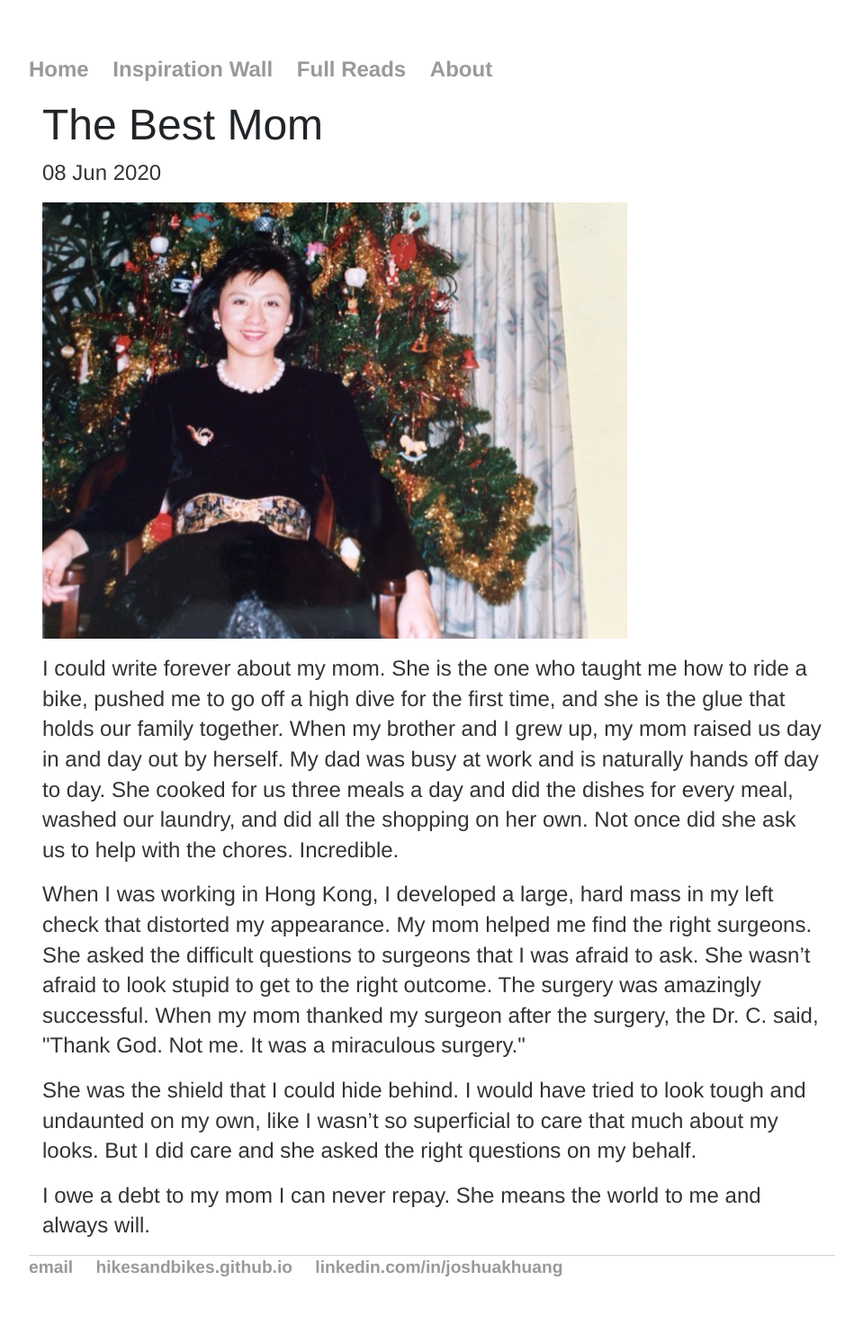
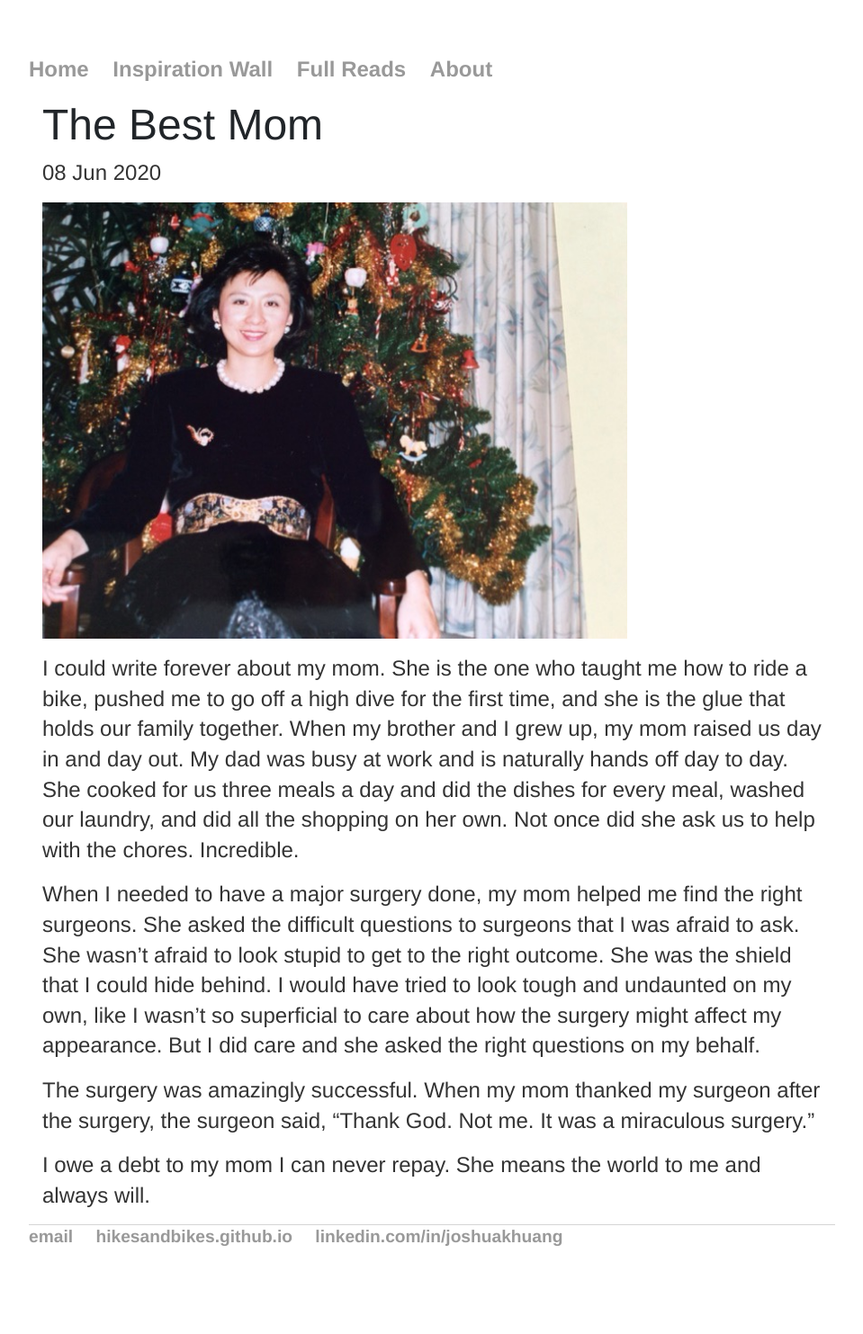
Before and after one commit to hikesandbikes/hikesandbikes.github.io, a Jekyll site: the page built from _posts/2020-06-08-mom.md, in a window 1280 px wide. Shown: the whole page at 90% size, without its empty margins (160-1119 px from the left). Built offline with Jekyll 4.4.1, drawn with Linux system fonts in a browser that asks for light colours; after the commit the page ends 1449 px from its top, so only the background shows below that.

```diff
--- a/_posts/2020-06-08-mom.md
+++ b/_posts/2020-06-08-mom.md
@@ -9,7 +9,7 @@
 <p>I could write forever about my mom.
 			She is the one who taught me how to ride a bike, pushed me to go off a high dive for the first time,
 			and she is the glue that holds our family together.  When my brother and I grew up, my mom raised us day in and day
-			out by herself.  My dad was busy at work and is naturally hands off day to day.  She cooked for us
+			out.  My dad was busy at work and is naturally hands off day to day.  She cooked for us
 			three meals a day and did the dishes for every meal, washed our laundry, and did all the shopping on her own.
 			Not once did she ask us to help with the chores.  Incredible.
 		</p>
@@ -17,16 +17,16 @@
 
 <p>
 
-When I was working in Hong Kong, I developed a large, hard mass in my left check that distorted my appearance. My mom helped me find the right surgeons. She asked the difficult questions to surgeons that I was afraid to ask. She wasn’t afraid to look stupid to get to the right outcome.   The surgery was amazingly successful.  When my mom thanked my surgeon after the surgery, the Dr. C. said, "Thank God. Not me.  It was a
-miraculous surgery."
+When I needed to have a major surgery done, my mom helped me find the right surgeons. She asked the difficult questions to surgeons that I was afraid to ask. She wasn’t afraid to look stupid to get to the right outcome.   She was the shield that I could hide behind.  I would have tried to look tough
+and undaunted on my own, like I wasn’t so superficial to care about how the surgery might affect my appearance.
+But I did care and she asked the right questions on my behalf.
 
 
 </p>
 <p>
-She was the shield that I could hide behind.  I would have tried to look tough
-and undaunted on my own, like I wasn’t so superficial to care that much about my looks.
-But I did care and she asked the right questions on my behalf.
 </p>
+The surgery was amazingly successful.  When my mom thanked my surgeon after the surgery, the surgeon said, "Thank God. Not me.  It was a
+miraculous surgery."
 
 <p>
 			I owe a debt to my mom I can never repay.  She means the world to me and always will.
```
